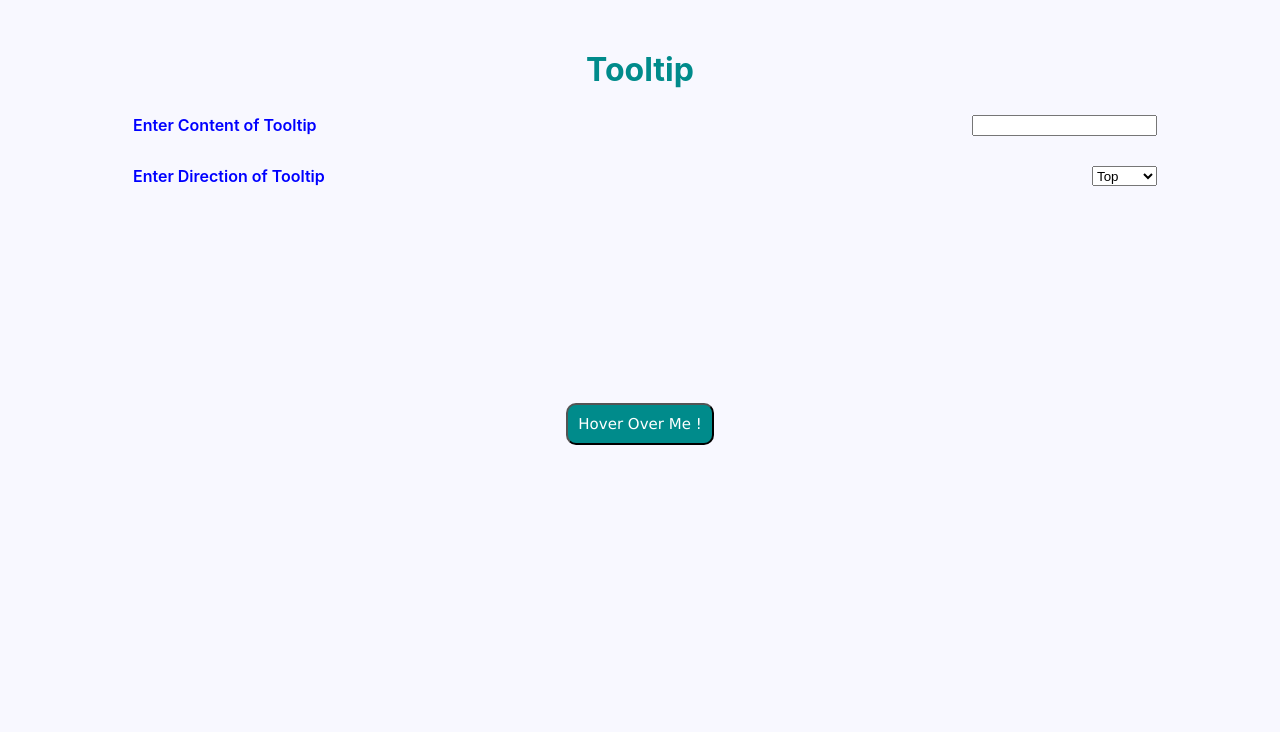
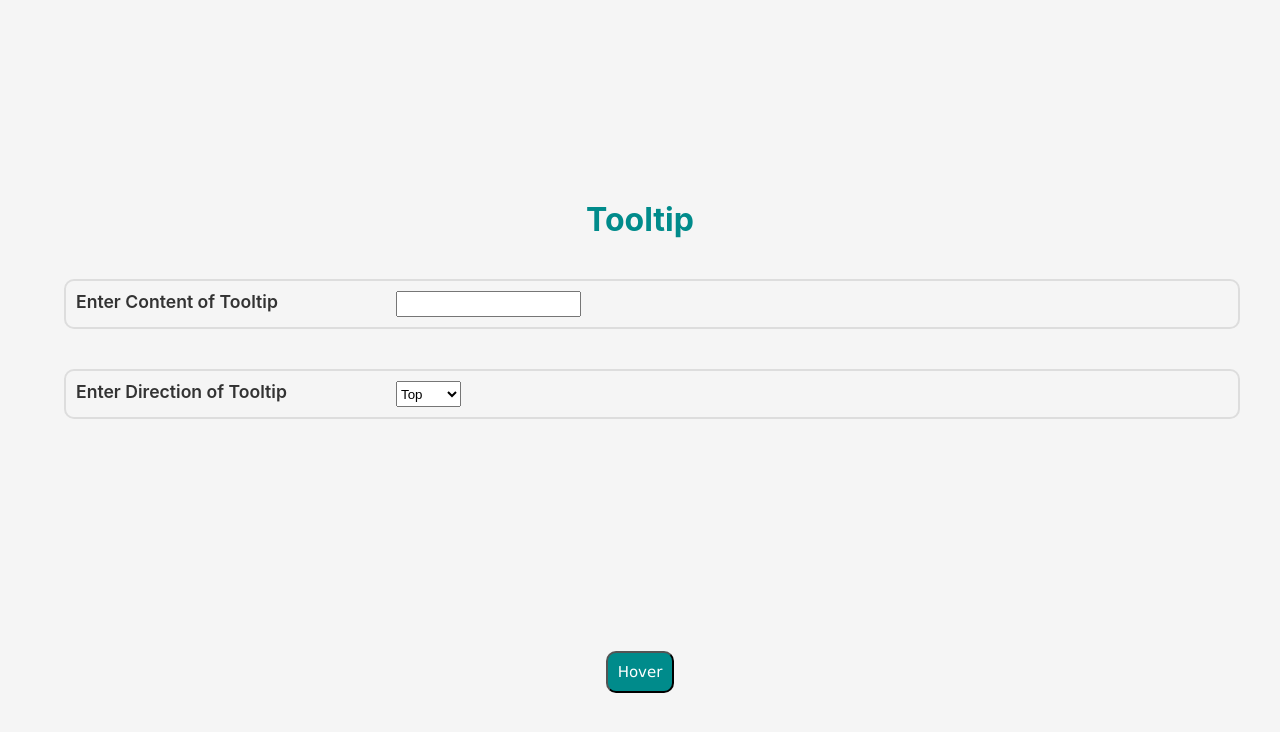
Before and after one commit to SayanMercer/MyTooltip, a React (Create React App) app: page / in a window 1280 px wide. Shown: the top 732 px of the page. Built offline with nearby package versions, Linux system fonts and the light colour scheme.

Commit message:
Css styles added

```diff
--- a/public/index.html
+++ b/public/index.html
@@ -24,7 +24,7 @@
       work correctly both with client-side routing and a non-root public URL.
       Learn how to configure a non-root public URL by running `npm run build`.
     -->
-    <title>React App</title>
+    <title>ToolTip</title>
   </head>
   <body>
     <noscript>You need to enable JavaScript to run this app.</noscript>
--- a/src/App.css
+++ b/src/App.css
@@ -1,12 +1,12 @@
 /* css for body */
 body {
-  background: ghostwhite;
+  background: whitesmoke;
 }
 
 /* css for app component */
 .App {
   text-align: center;
-  margin-top: 50px;
+  margin-top: 200px;
 }
 
 /* css for button in button component */
@@ -34,19 +34,43 @@ h1 {
 
 
 /* css for form div */
-.form-div {
+/* .form-div {
   display: flex;
   justify-content: space-between;
   margin: 20px 0;
   width: 80%;
   margin-left: 10%;
   padding: 5px;
+} */
+
+/* css for form label */
+/* .form-div label {
+  width: 300px;
+  text-align: left;
+  font-weight: 600;
+  color: blue;
+} */
+.form-div {
+  display: flex;
+  grid-template-columns: 1fr 2fr;
+  grid-gap: 20px;
+  margin: 40px 0;
+  width: 90%;
+  margin-left: 5%;
+  padding: 10px;
+  background-color: #f5f5f5;
+  border: 2px solid #ddd;
+  border-radius: 10px;
 }
 
 /* css for form label */
 .form-div label {
-  width: 300px;
+  display: flex;
+  width: 100%;
+  max-width: 300px;
   text-align: left;
   font-weight: 600;
-  color: blue;
+  color: #333;
+  margin-bottom: 5px;
+  font-size: 1.1rem;
 }
--- a/src/components/Button.js
+++ b/src/components/Button.js
@@ -4,7 +4,7 @@ export default class Button extends Component {
   render() {
     return (
         <div>
-            <button className='button'>Hover Over Me !</button>
+            <button className='button'>Hover</button>
         </div>
     )
   }
--- a/src/tooltip.css
+++ b/src/tooltip.css
@@ -1,84 +1,90 @@
 .my-tooltip {
     position: relative;
     margin-top: 15%;
-    display: inline-block;
+    display: inline-flex;
 }
 
 .my-tooltiptext {
     visibility: hidden;
-    width: 120px;
-    background-color: darkcyan;
-    color: #fff;
+    width: 150px;
+    background-color: #FFC300;
+    color: #333;
     text-align: center;
-    border-radius: 6px;
-    padding: 5px 5px;
+    border-radius: 10px;
+    padding: 10px;
     position: absolute;
     z-index: 1;
+    font-size: 16px;
+    font-weight: bold;
+    letter-spacing: 1px;
+    box-shadow: 0px 2px 6px rgba(0, 0, 0, 0.2);
 }
 
 .my-tooltiptext::after {
     content: "";
     position: absolute;
     bottom: 100%;
-    border-width: 5px;
+    left: 50%;
+    margin-left: -10px;
+    border-width: 10px;
     border-style: solid;
+    border-color: transparent transparent #FFC300 transparent;
 }
-
 
 .my-tooltip:hover .my-tooltiptext {
     visibility: visible;
+    opacity: 1;
 }
-
-
 
 /* css for positioning tooltip at top */
 .t-top {
-    top: -110%;
-    left: 7%;
-    /* width: max-content!important; */
+    top: -120%;
+    left: 50%;
+    transform: translateX(-50%);
 }
 
 .t-top::after {
     left: 50%;
-    bottom: -9.5px;
-    margin-left: -5px;
-    border-color: darkcyan transparent transparent transparent;
+    bottom: -20px;
+    margin-left: -20px;
+    border-color: transparent transparent #FFC300 transparent;
 }
-
 
 /* css for positioning tooltip at bottom */
 .t-bottom {
-    top: 130%;
-    left: 46%;
-    margin-left: -60px;
+    top: 120%;
+    left: 50%;
+    transform: translateX(-50%);
 }
 
 .t-bottom::after {
     left: 50%;
-    margin-left: -5px;
-    border-color: transparent transparent darkcyan transparent;
+    margin-left: -10px;
+    border-color: #FFC300 transparent transparent transparent;
 }
 
 /* css for positioning tooltip at left */
 .t-left {
-    left: -108%;
-    top: 8%;
+    left: -120%;
+    top: 50%;
+    transform: translateY(-80%);
 }
 
 .t-left::after {
-    right: -10px;
-    top: 35%;
-    border-color: transparent transparent transparent darkcyan;
+    right: -20px;
+    top: 50%;
+    border-color: transparent transparent transparent #FFC300;
 }
 
 /* css for positioning tooltip at right */
 .t-right {
-    right: -108%;
-    top: 10%;
+    right: -120%;
+    top: 50%;
+    transform: translateY(-47%);
 }
 
 .t-right::after {
-    left: -10px;
-    top: 35%;
-    border-color: transparent darkcyan transparent transparent;
+    left: -20px;
+    top: 50%;
+    border-color: transparent #FFC300 transparent transparent;
 }
```
